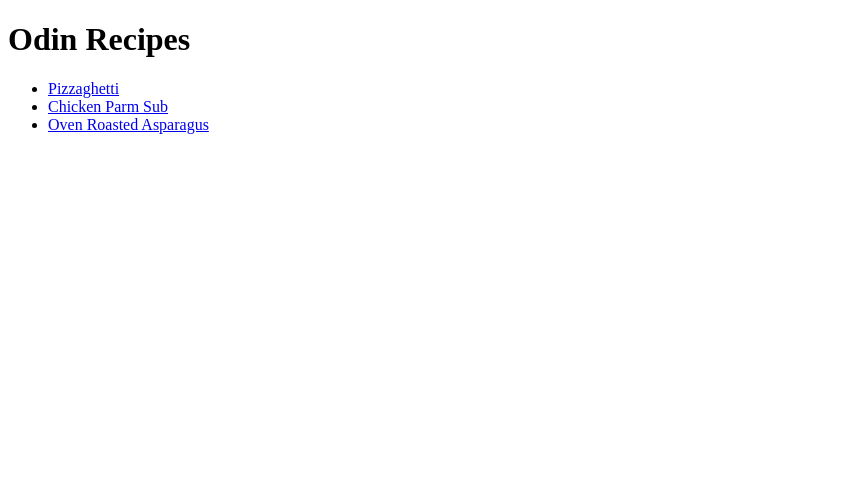
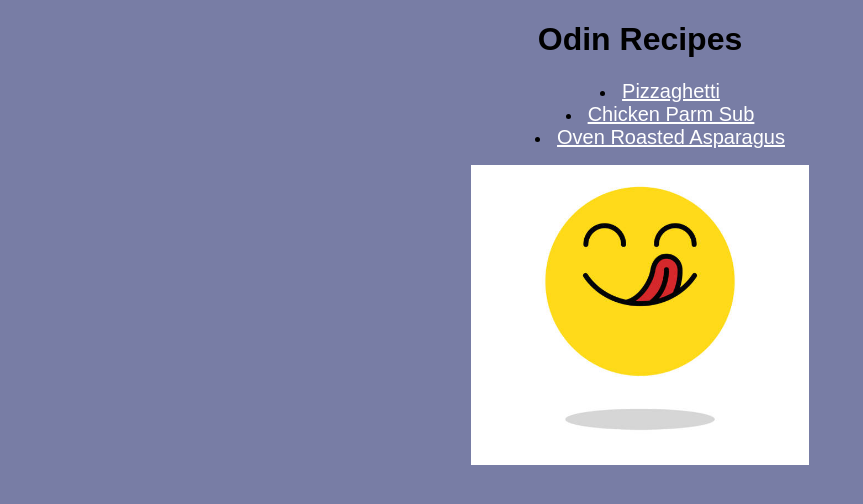
Before and after one commit to vangelis-bilalis/odin-recipes, a plain HTML site: page index.html in a window 1280 px wide. Shown: the whole page, without its empty margins (0-863 px from the left). Drawn offline with Linux system fonts and the light colour scheme.

Commit message:
Added some CSS to the recipes site.

```diff
--- a/index.html
+++ b/index.html
@@ -1,20 +1,29 @@
 <!DOCTYPE html>
+
 <html lang="en">
     <head>
         <meta charset="UTF-8">
+
+        <link href="style.css" rel="stylesheet">
     </head>
+
     <body>
-        <h1>Odin Recipes</h1>
+        <h1 class="title">Odin Recipes</h1>
+
         <ul>
             <li>
             <a href="recipes/pizzaghetti.html">Pizzaghetti</a>
             </li>
+
             <li>
             <a href="recipes/chicken-parm-sub.html">Chicken Parm Sub</a>
             </li>
+
             <li>
             <a href="recipes/oven-roasted-asparagus.html">Oven Roasted Asparagus</a>
             </li>
         </ul>
+
+        <img src="images/yummy.jpg">
     </body>
 </html>
--- /dev/null
+++ b/style.css
@@ -0,0 +1,28 @@
+ul,
+ol
+{
+    list-style-position: inside;
+}
+
+a
+{
+    color: white;
+    font-size: 20px;
+    font-weight: lighter;
+}
+
+*
+{
+    background-color: rgb(120, 125, 165);
+    font-family: sans-serif;
+    text-align: center;
+}
+
+img
+{
+    display: block;
+    margin-left: auto;
+    margin-right: auto;
+    height: 300px;
+    width: auto;
+}
```
Also changed, not shown: recipes/chicken-parm-sub.html (+2 -0 lines), recipes/oven-roasted-asparagus.html (+2 -0 lines), recipes/pizzaghetti.html (+4 -2 lines), images/yummy.jpg (added).
